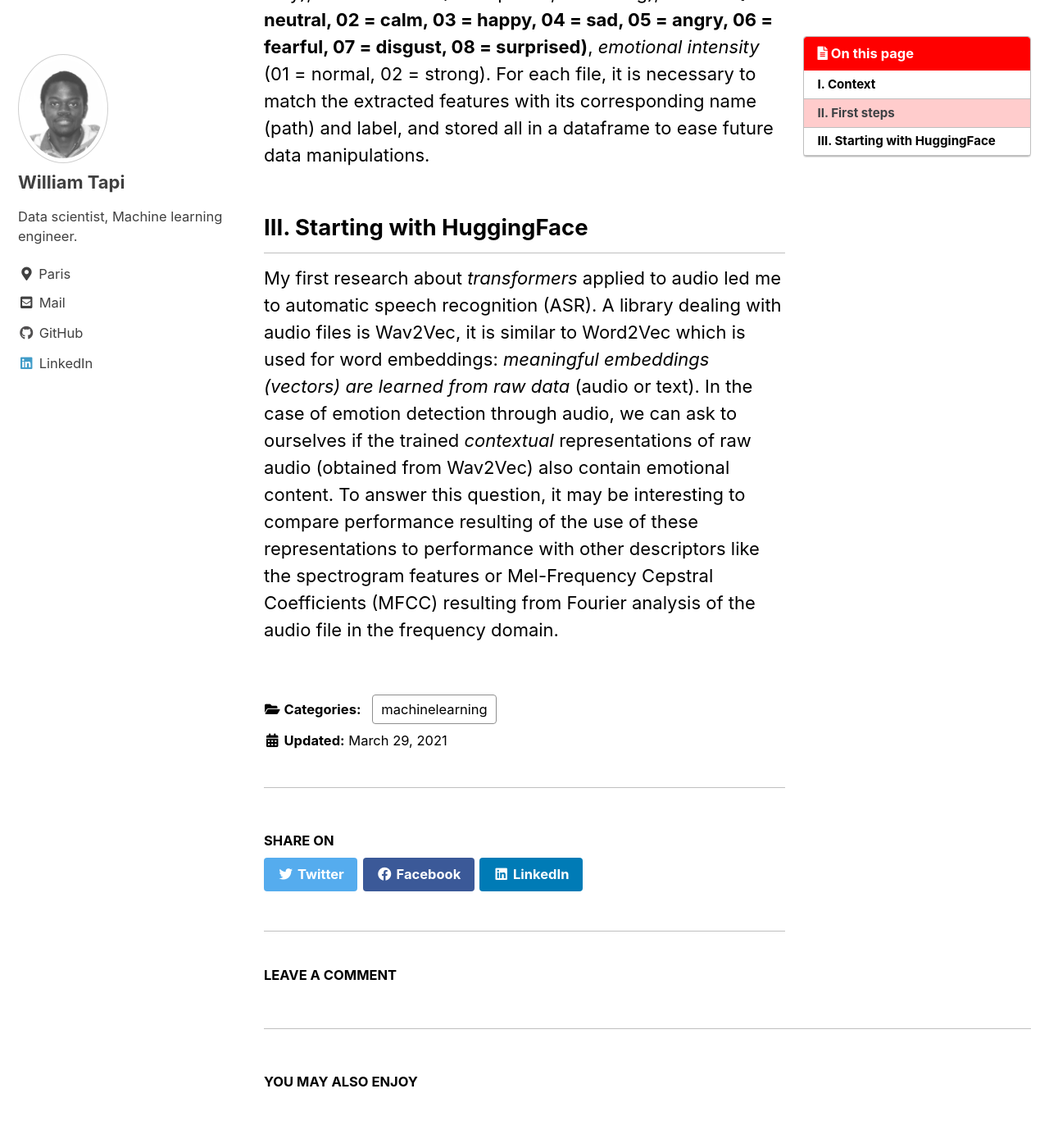
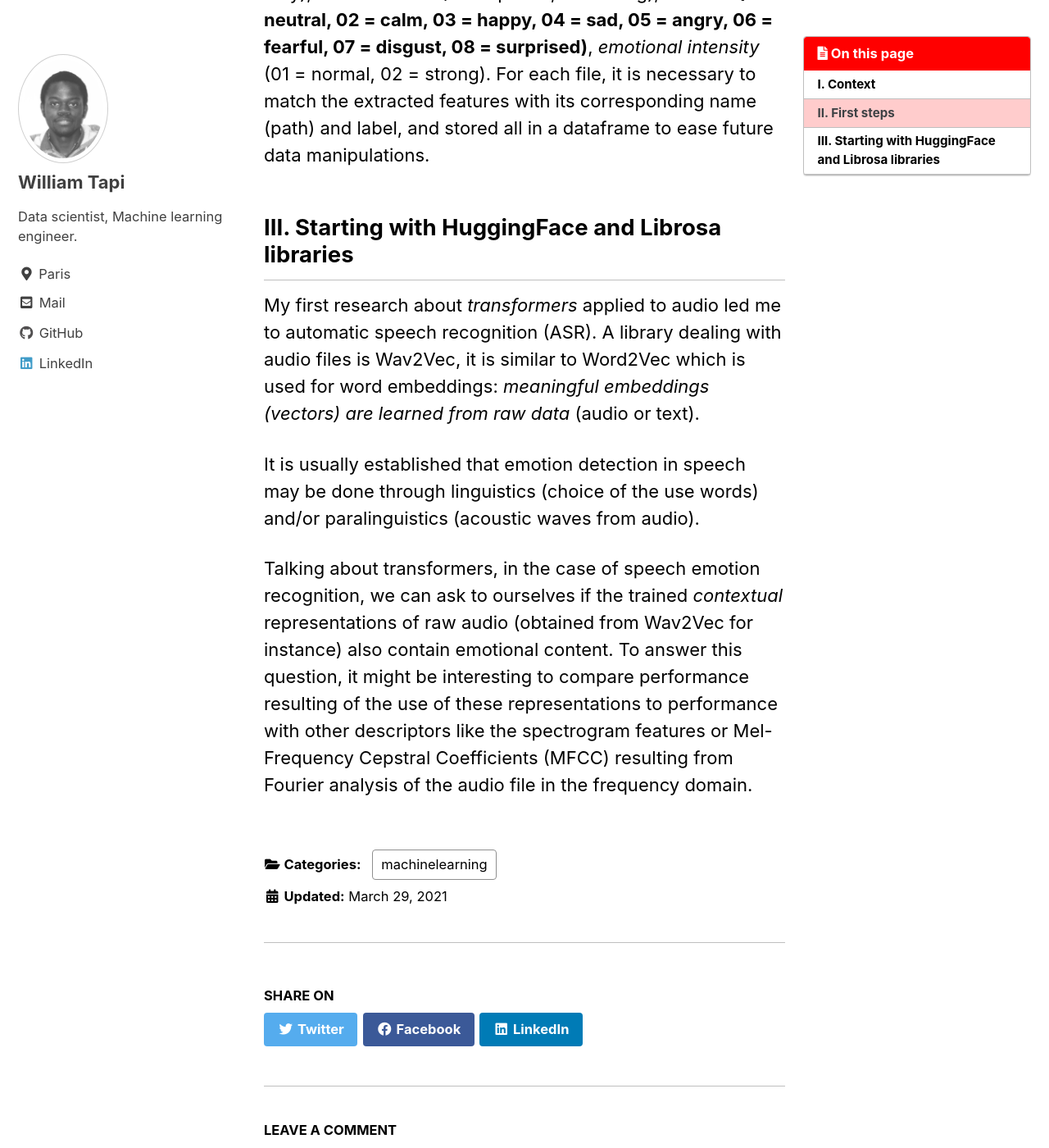
Before and after one commit to Will007-max/Will007-max.github.io, a Jekyll site: the page built from _posts/2021-03-29-first_project.md, in a window 1280 px wide and 1400 px high, scrolled down 2977 px. Shown: the whole window at 82% size. Built offline with Jekyll 4.4.1, drawn with Linux system fonts in a browser that asks for light colours; cached includes are drawn as plain includes; comment, search, counter and statistics services are not loaded; some of the changed text lies outside the part shown.

Commit message:
new modif

```diff
--- a/_posts/2021-03-29-first_project.md
+++ b/_posts/2021-03-29-first_project.md
@@ -40,6 +40,10 @@ We need data to train machine learning models, and in order to draw the best con
 
 Since I had to use *Google Colab*, I started by importing all needed files in my *Google Drive*. I wanted to extract features from different files in order to feed a machine learning model. The dataset contains many files grouped in folders (voice categories, actors...) and the name of each voice file contains informations: in that order there are in sequence  *modality* (01 = audio and video, 02 = video only, 03 = audio only), *voice channel* (01 = speech, 02 = song), *emotion* **(01 = neutral, 02 = calm, 03 = happy, 04 = sad, 05 = angry, 06 = fearful, 07 = disgust, 08 = surprised)**, *emotional intensity* (01 = normal, 02 = strong). For each file, it is necessary to match the extracted features with its corresponding name (path) and label, and stored all in a dataframe to ease future data manipulations.
 
-## III. Starting with HuggingFace
+## III. Starting with HuggingFace and Librosa libraries
 
-My first research about *transformers* applied to audio led me to automatic speech recognition (ASR). A library dealing with audio files is Wav2Vec, it is similar to Word2Vec which is used for word embeddings: *meaningful embeddings (vectors) are learned from raw data* (audio or text). In the case of emotion detection through audio, we can ask to ourselves if the trained *contextual* representations of raw audio (obtained from Wav2Vec) also contain emotional content. To answer this question, it may be interesting to compare performance resulting of the use of these representations to performance with other descriptors like the spectrogram features or Mel-Frequency Cepstral Coefficients (MFCC) resulting from Fourier analysis of the audio file in the frequency domain.
+My first research about *transformers* applied to audio led me to automatic speech recognition (ASR). A library dealing with audio files is Wav2Vec, it is similar to Word2Vec which is used for word embeddings: *meaningful embeddings (vectors) are learned from raw data* (audio or text).
+
+It is usually established that emotion detection in speech may be done through linguistics (choice of the use words) and/or paralinguistics (acoustic waves from audio).
+
+Talking about transformers, in the case of speech emotion recognition, we can ask to ourselves if the trained *contextual* representations of raw audio (obtained from Wav2Vec for instance) also contain emotional content. To answer this question, it might be interesting to compare performance resulting of the use of these representations to performance with other descriptors like the spectrogram features or Mel-Frequency Cepstral Coefficients (MFCC) resulting from Fourier analysis of the audio file in the frequency domain.
```
Also changed, not shown: other parts of _posts/2021-03-29-first_project.md (+1 -1 lines).
